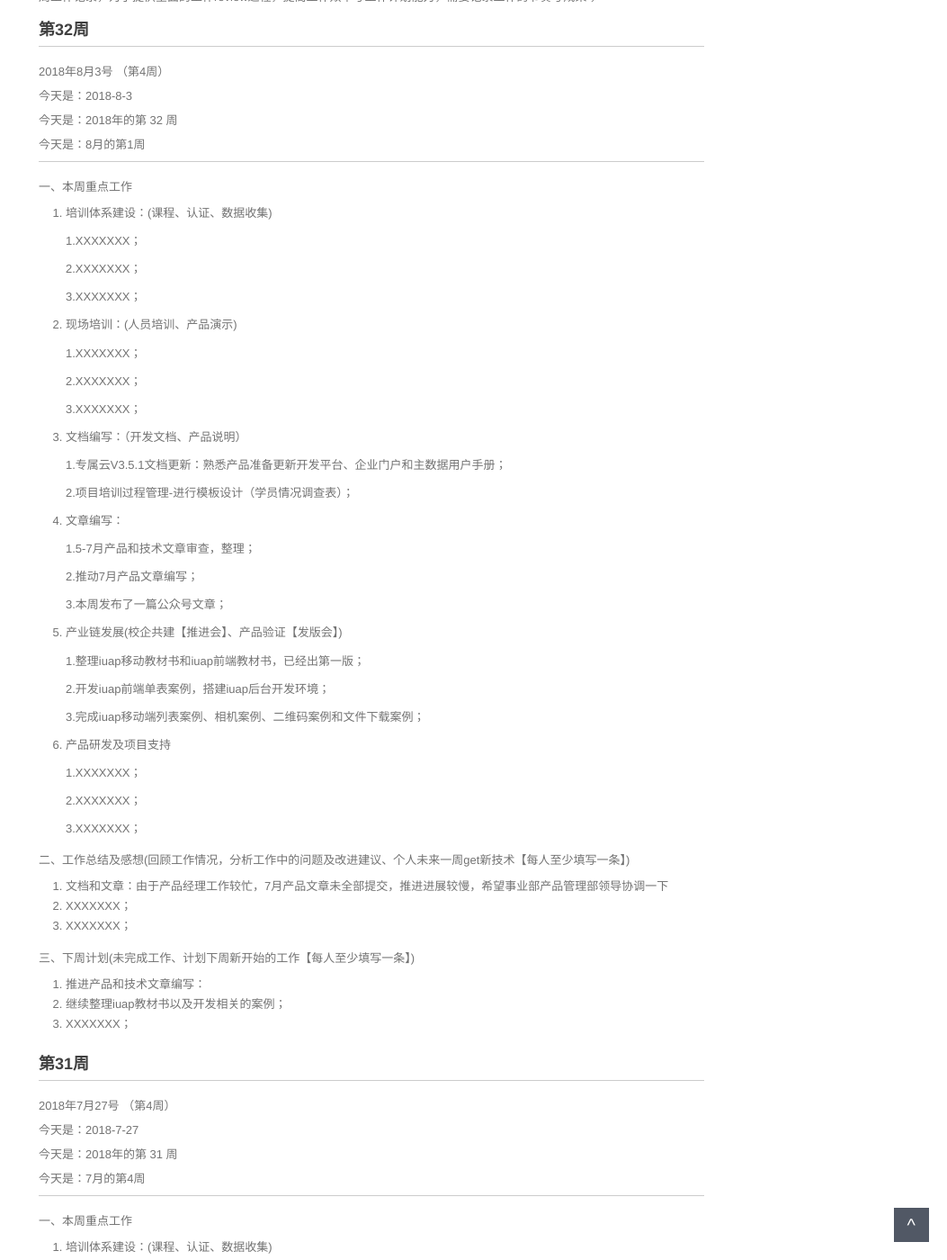
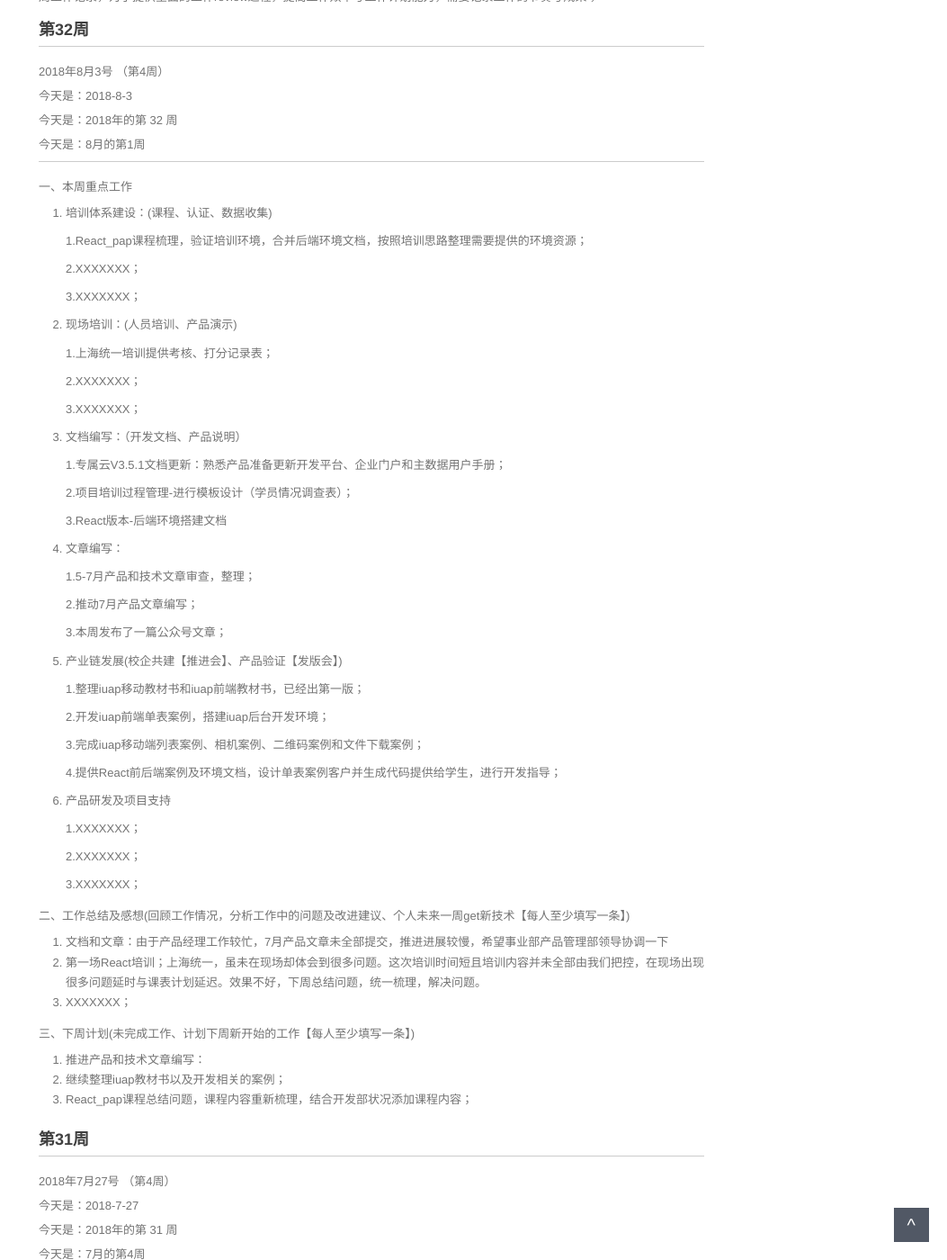
Before and after one commit to walllFlower/blog, a Jekyll site: the page built from _posts/2018-07-17-day_report_cxz.md, in a window 1280 px wide and 1400 px high, scrolled down 310 px. Shown: the whole window at 90% size, without its empty margins (227-1280 px from the left). Built offline with Jekyll 4.4.1, drawn with Linux system fonts in a browser that asks for light colours; comment, search, counter and statistics services are not loaded.

Commit message:
Update 2018-07-17-day_report_cxz.md

```diff
--- a/_posts/2018-07-17-day_report_cxz.md
+++ b/_posts/2018-07-17-day_report_cxz.md
@@ -25,7 +25,7 @@ categories: 技术运营工作周报
 
 1. 培训体系建设：(课程、认证、数据收集)
 
-    1.XXXXXXX；
+    1.React_pap课程梳理，验证培训环境，合并后端环境文档，按照培训思路整理需要提供的环境资源；
 
     2.XXXXXXX；
 
@@ -33,7 +33,7 @@ categories: 技术运营工作周报
 
 2. 现场培训：(人员培训、产品演示)
 
-    1.XXXXXXX；
+    1.上海统一培训提供考核、打分记录表；
 
     2.XXXXXXX；
 
@@ -44,6 +44,8 @@ categories: 技术运营工作周报
     1.专属云V3.5.1文档更新：熟悉产品准备更新开发平台、企业门户和主数据用户手册；
 
     2.项目培训过程管理-进行模板设计（学员情况调查表）；
+
+    3.React版本-后端环境搭建文档
 
 4. 文章编写：
 
@@ -61,6 +63,8 @@ categories: 技术运营工作周报
 
     3.完成iuap移动端列表案例、相机案例、二维码案例和文件下载案例；
 
+    4.提供React前后端案例及环境文档，设计单表案例客户并生成代码提供给学生，进行开发指导；
+
 6. 产品研发及项目支持
 
     1.XXXXXXX；
@@ -72,14 +76,14 @@ categories: 技术运营工作周报
 二、工作总结及感想(回顾工作情况，分析工作中的问题及改进建议、个人未来一周get新技术【每人至少填写一条】)
 
 1. 文档和文章：由于产品经理工作较忙，7月产品文章未全部提交，推进进展较慢，希望事业部产品管理部领导协调一下
-2. XXXXXXX；
+2. 第一场React培训；上海统一，虽未在现场却体会到很多问题。这次培训时间短且培训内容并未全部由我们把控，在现场出现很多问题延时与课表计划延迟。效果不好，下周总结问题，统一梳理，解决问题。
 3. XXXXXXX；
 
 三、下周计划(未完成工作、计划下周新开始的工作【每人至少填写一条】)
 
 1. 推进产品和技术文章编写：
 2. 继续整理iuap教材书以及开发相关的案例；
-3. XXXXXXX；
+3. React_pap课程总结问题，课程内容重新梳理，结合开发部状况添加课程内容；
 
 
 ###  第31周
```
